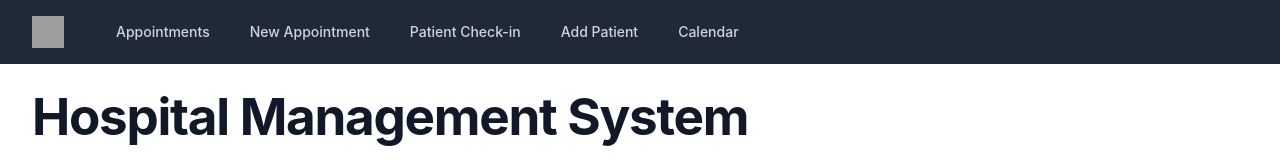
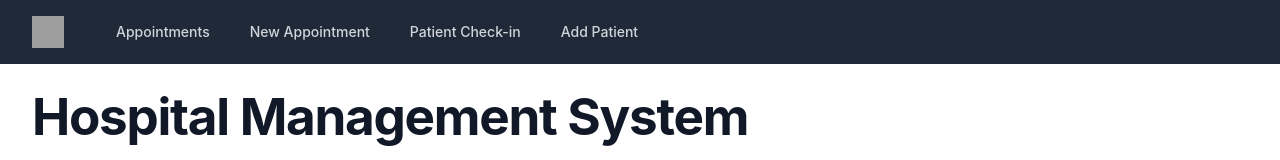
Before and after one commit to JoshuaLeonard91/hospital-management-system, a React (Vite) app in the folder frontend/: page / in a window 1280 px wide. Shown: the top 160 px of the page. Built offline with nearby package versions, Linux system fonts and the light colour scheme; no server answers; grey boxes are pictures that could not be loaded.

Commit message:
Update Dashboard.jsx

```diff
--- a/frontend/src/components/Dashboard.jsx
+++ b/frontend/src/components/Dashboard.jsx
@@ -10,8 +10,7 @@ const navigation = [
     { name: 'Appointments', href: '#', component: 'AppointmentList' },
     { name: 'New Appointment', href: '#', component: 'AddAppointment' },
     { name: 'Patient Check-in', href: '#', component: 'PatientList' },
-    { name: 'Add Patient', href: '#', component: 'AddPatient' },
-    { name: 'Calendar', href: '#', component: 'Calendar' },
+    { name: 'Add Patient', href: '#', component: 'AddPatient' }
 ]
 function Calendar() {
     return <div>Calendar Component</div>
@@ -84,7 +83,6 @@ export default function Dashboard({ patients, handleCheckIn, patientAddedHandler
                         {activeComponent === 'AddAppointment' && <AddAppointment />}
                         {activeComponent === 'PatientList' && <PatientList patients={patients} handleCheckIn={handleCheckIn} />}
                         {activeComponent === 'AddPatient' && <AddPatient patientAddedHandler={patientAddedHandler} />}
-                        {activeComponent === 'Calendar' && <Calendar />}
                     </div>
                 </main>
             </div>
```
